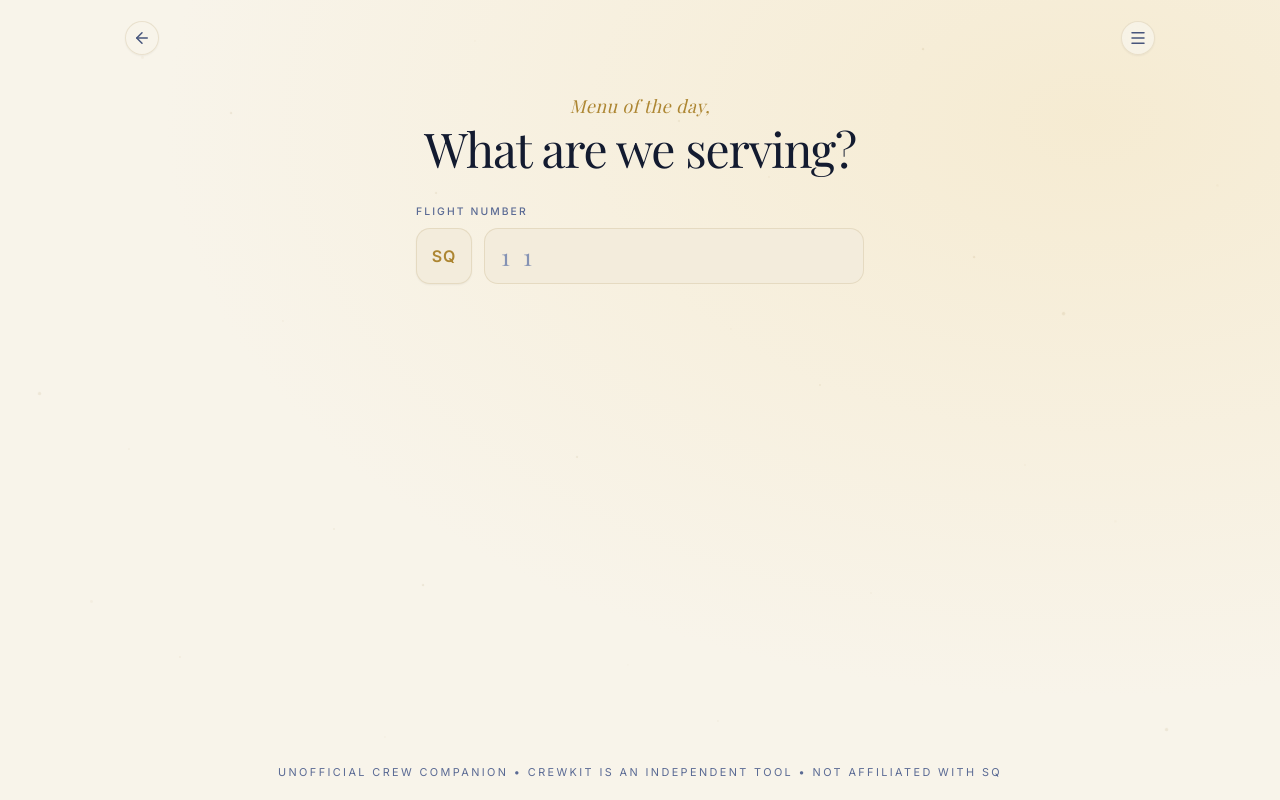
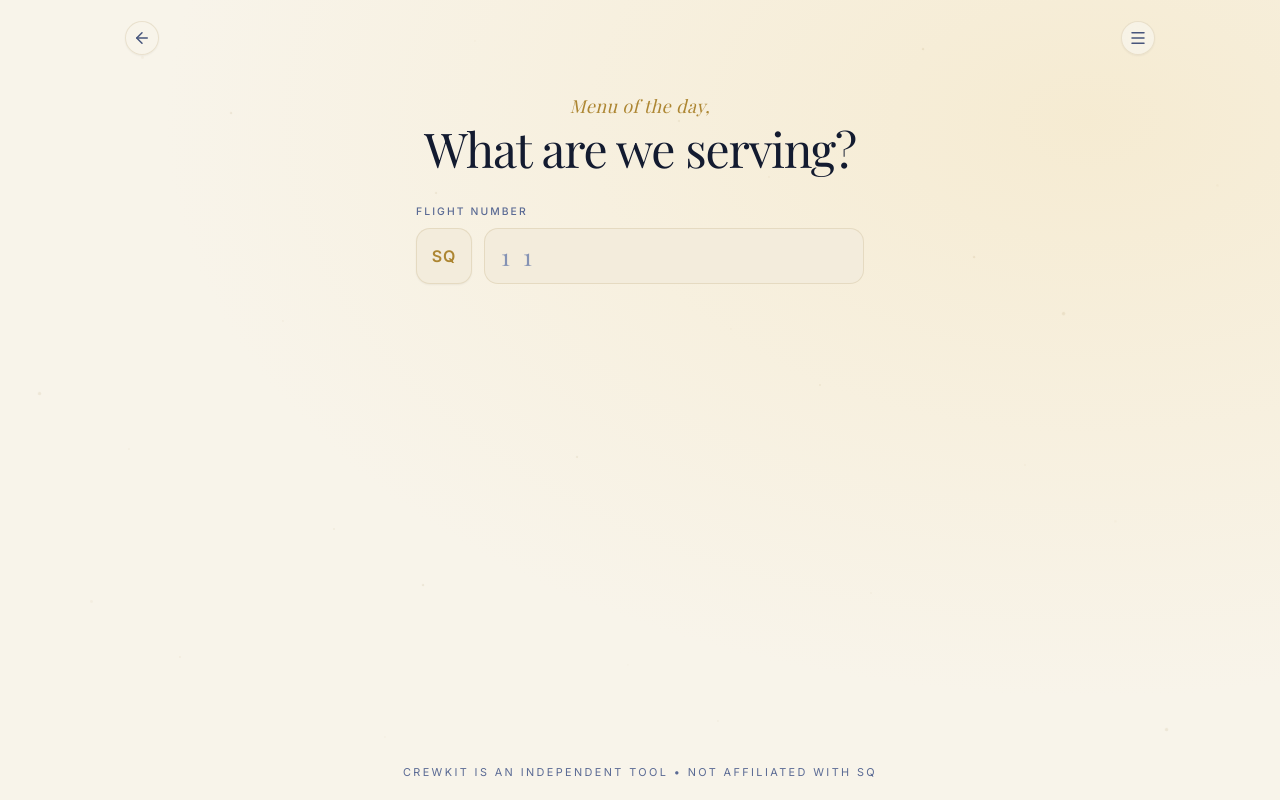
Before and after one commit to harlequinzxc/CrewKit, a React (Vite) app: page /skymenu in a window 1280 px wide. Built offline with nearby package versions, Linux system fonts and the light colour scheme; a web font is replaced by a local one.

Commit message:
fix(skymenu): fix sticky header positioning by removing conflicting relative class and update footer copy
Co-authored-by: arena-agent <297053741+arena-agent@users.noreply.github.com>

```diff
--- a/src/components/ui/Layout.tsx
+++ b/src/components/ui/Layout.tsx
@@ -267,7 +267,7 @@ export const Layout: React.FC<LayoutProps> = ({
         {/* Thin Single Whisper Line Footer */}
         <footer className="shrink-0 text-center py-2 select-none">
           <Text variant="tertiary" className="text-[0.68rem] uppercase tracking-eyebrow">
-            Unofficial crew companion &bull; CrewKit is an independent tool &bull; Not affiliated with SQ
+            CrewKit is an independent tool &bull; Not affiliated with SQ
           </Text>
         </footer>
       </div>
--- a/src/components/ui/StickyHeader.tsx
+++ b/src/components/ui/StickyHeader.tsx
@@ -17,7 +17,7 @@ export const StickyHeader = forwardRef<HTMLDivElement, StickyHeaderProps>(
       <div
         ref={ref}
         className={cn(
-          'sticky top-0 z-20 bg-ink-950/95 backdrop-blur-md pt-1 pb-2 transition-colors relative',
+          'sticky top-0 z-30 bg-ink-950/95 backdrop-blur-md pt-1 pb-2 transition-colors',
           className
         )}
         {...props}
--- a/src/pages/SkyMenu.tsx
+++ b/src/pages/SkyMenu.tsx
@@ -802,7 +802,7 @@ export const SkyMenu: React.FC = () => {
       {stage === 'result' && activeMenuData && (
         <div
           ref={scrollContainerRef}
-          className="flex flex-col h-full overflow-y-auto no-scrollbar animate-cabin-in text-left pb-16 relative"
+          className="flex flex-col h-full overflow-y-auto no-scrollbar animate-fade-in text-left pb-16 relative"
         >
           {/* ── CONSOLIDATED LAYERED STICKY STACK (TOP TO BOTTOM) ── */}
           <StickyHeader ref={stickyHeaderRef} className="pb-2">
```
